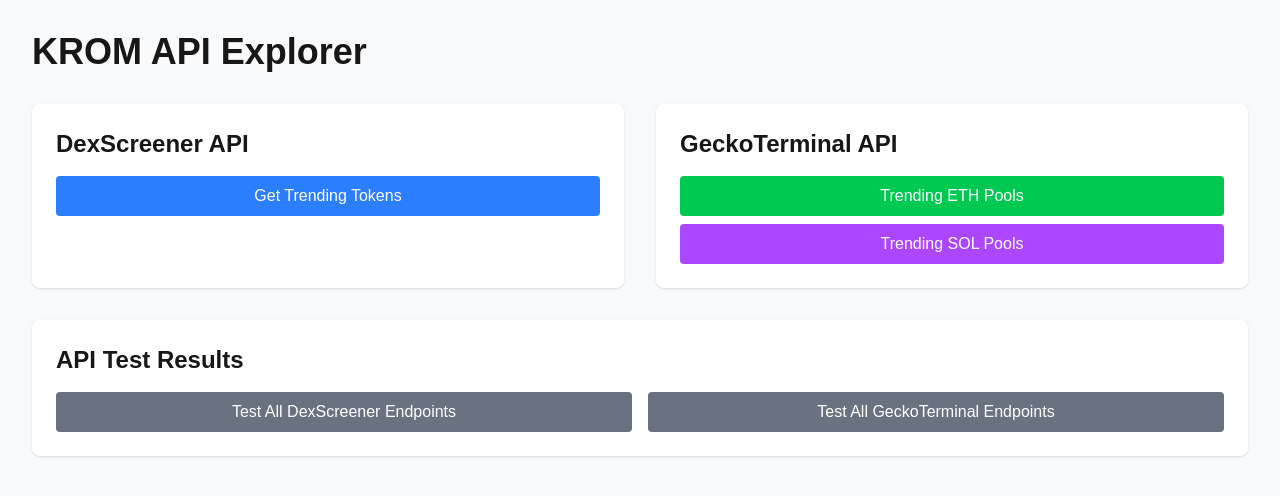
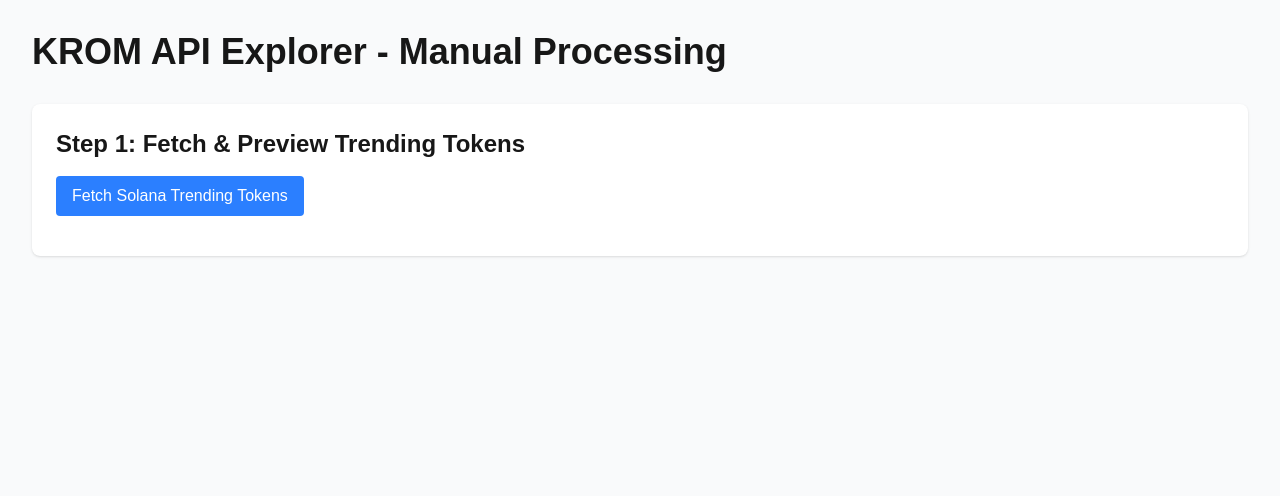
Before and after one commit to Masssa75/krom-api-explorer, a Next.js app: page / in a window 1280 px wide. Shown: the top 496 px of the page. Built offline with nearby package versions, Linux system fonts and the light colour scheme.

Commit message:
feat: add manual GeckoTerminal token processing

```diff
--- a/app/page.tsx
+++ b/app/page.tsx
@@ -2,34 +2,88 @@
 
 import { useState } from 'react';
 
+interface TokenInfo {
+  symbol: string;
+  contract: string;
+  volume_24h: number;
+  age_days: string;
+  pool_created: string;
+  price_usd?: string;
+}
+
 export default function Home() {
-  const [dexResults, setDexResults] = useState<object | null>(null);
-  const [geckoResults, setGeckoResults] = useState<object | null>(null);
+  const [geckoTokens, setGeckoTokens] = useState<TokenInfo[]>([]);
   const [loading, setLoading] = useState<string>('');
   const [error, setError] = useState<string>('');
+  const [processResults, setProcessResults] = useState<any>(null);
 
-  const fetchDexScreenerTrending = async () => {
-    setLoading('dexscreener-trending');
+  const fetchAndPreview = async () => {
+    setLoading('preview');
     setError('');
+    setGeckoTokens([]);
+
     try {
-      const res = await fetch('/api/dexscreener/trending');
-      const data = await res.json();
-      setDexResults(data);
-    } catch {
-      setError('Failed to fetch DexScreener data');
+      // First fetch trending pools
+      const res = await fetch('/api/geckoterminal/trending?network=solana');
+      const result = await res.json();
+
+      if (result.success && result.data?.data) {
+        // Extract token info for preview
+        const tokens: TokenInfo[] = [];
+
+        for (const pool of result.data.data) {
+          const baseTokenId = pool.relationships.base_token.data.id;
+          const contractAddress = baseTokenId.split('_')[1];
+          const [tokenSymbol] = pool.attributes.name.split(' / ');
+
+          // Skip standard tokens
+          if (['SOL', 'USDC', 'USDT', 'ETH', 'BTC'].includes(tokenSymbol)) {
+            continue;
+          }
+
+          const volume24h = parseFloat(pool.attributes.volume_usd.h24);
+          if (volume24h < 10000) continue; // Skip low volume
+
+          const createdAt = new Date(pool.attributes.pool_created_at);
+          const ageInDays = (Date.now() - createdAt.getTime()) / (1000 * 60 * 60 * 24);
+
+          tokens.push({
+            symbol: tokenSymbol,
+            contract: contractAddress,
+            volume_24h: volume24h,
+            age_days: ageInDays.toFixed(1),
+            pool_created: createdAt.toLocaleDateString(),
+            price_usd: pool.attributes.base_token_price_usd
+          });
+        }
+
+        setGeckoTokens(tokens);
+      }
+    } catch (err) {
+      setError('Failed to fetch trending tokens');
     }
     setLoading('');
   };
 
-  const fetchGeckoTrending = async (network: string) => {
-    setLoading(`gecko-${network}`);
+  const processTokens = async () => {
+    if (geckoTokens.length === 0) {
+      setError('No tokens to process. Fetch trending first.');
+      return;
+    }
+
+    setLoading('process');
     setError('');
+
     try {
-      const res = await fetch(`/api/geckoterminal/trending?network=${network}`);
+      const res = await fetch('/api/geckoterminal/process-trending', {
+        method: 'POST',
+        headers: { 'Content-Type': 'application/json' },
+        body: JSON.stringify({ network: 'solana' })
+      });
       const data = await res.json();
-      setGeckoResults(data);
+      setProcessResults(data);
     } catch {
-      setError('Failed to fetch GeckoTerminal data');
+      setError('Failed to process tokens');
     }
     setLoading('');
   };
@@ -37,7 +91,7 @@
   return (
     <main className="min-h-screen p-8 bg-gray-50">
       <div className="max-w-7xl mx-auto">
-        <h1 className="text-4xl font-bold mb-8">KROM API Explorer</h1>
+        <h1 className="text-4xl font-bold mb-8">KROM API Explorer - Manual Processing</h1>
 
         {error && (
           <div className="bg-red-100 border border-red-400 text-red-700 px-4 py-3 rounded mb-4">
@@ -45,87 +99,92 @@
           </div>
         )}
 
-        <div className="grid md:grid-cols-2 gap-8">
-          {/* DexScreener Section */}
-          <div className="bg-white p-6 rounded-lg shadow">
-            <h2 className="text-2xl font-bold mb-4">DexScreener API</h2>
-            <div className="space-y-2">
+        {/* Step 1: Fetch and Preview */}
+        <div className="bg-white p-6 rounded-lg shadow mb-8">
+          <h2 className="text-2xl font-bold mb-4">Step 1: Fetch & Preview Trending Tokens</h2>
           <button
-                onClick={fetchDexScreenerTrending}
-                disabled={loading === 'dexscreener-trending'}
-                className="w-full bg-blue-500 text-white px-4 py-2 rounded hover:bg-blue-600 disabled:opacity-50"
+            onClick={fetchAndPreview}
+            disabled={loading === 'preview'}
+            className="bg-blue-500 text-white px-4 py-2 rounded hover:bg-blue-600 disabled:opacity-50 mb-4"
           >
-                {loading === 'dexscreener-trending' ? 'Loading...' : 'Get Trending Tokens'}
+            {loading === 'preview' ? 'Loading...' : 'Fetch Solana Trending Tokens'}
           </button>
+
+          {geckoTokens.length > 0 && (
+            <div>
+              <h3 className="font-semibold mb-2">Found {geckoTokens.length} tokens (excluding SOL/USDC/etc):</h3>
+              <div className="overflow-x-auto">
+                <table className="min-w-full bg-white border">
+                  <thead>
+                    <tr className="bg-gray-100">
+                      <th className="border px-4 py-2">Symbol</th>
+                      <th className="border px-4 py-2">Contract</th>
+                      <th className="border px-4 py-2">24h Volume</th>
+                      <th className="border px-4 py-2">Age (days)</th>
+                      <th className="border px-4 py-2">Created</th>
+                    </tr>
+                  </thead>
+                  <tbody>
+                    {geckoTokens.map((token, idx) => (
+                      <tr key={idx} className="hover:bg-gray-50">
+                        <td className="border px-4 py-2 font-mono">{token.symbol}</td>
+                        <td className="border px-4 py-2 font-mono text-xs">{token.contract.slice(0, 10)}...</td>
+                        <td className="border px-4 py-2">${(token.volume_24h / 1000).toFixed(1)}k</td>
+                        <td className="border px-4 py-2">{token.age_days}</td>
+                        <td className="border px-4 py-2">{token.pool_created}</td>
+                      </tr>
+                    ))}
+                  </tbody>
+                </table>
               </div>
-
-            {dexResults && (
-              <div className="mt-4">
-                <h3 className="font-semibold mb-2">Results:</h3>
-                <pre className="bg-gray-100 p-4 rounded overflow-auto max-h-96 text-xs">
-                  {JSON.stringify(dexResults, null, 2)}
-                </pre>
             </div>
           )}
         </div>
 
-          {/* GeckoTerminal Section */}
-          <div className="bg-white p-6 rounded-lg shadow">
-            <h2 className="text-2xl font-bold mb-4">GeckoTerminal API</h2>
-            <div className="space-y-2">
+        {/* Step 2: Process */}
+        {geckoTokens.length > 0 && (
+          <div className="bg-white p-6 rounded-lg shadow mb-8">
+            <h2 className="text-2xl font-bold mb-4">Step 2: Save to Database</h2>
+            <p className="mb-4 text-gray-600">
+              This will save new tokens to the crypto_calls table with source='geckoterminal'.
+              Existing tokens will be skipped.
+            </p>
             <button
-                onClick={() => fetchGeckoTrending('ethereum')}
-                disabled={loading === 'gecko-ethereum'}
-                className="w-full bg-green-500 text-white px-4 py-2 rounded hover:bg-green-600 disabled:opacity-50"
+              onClick={processTokens}
+              disabled={loading === 'process'}
+              className="bg-green-500 text-white px-4 py-2 rounded hover:bg-green-600 disabled:opacity-50"
             >
-                {loading === 'gecko-ethereum' ? 'Loading...' : 'Trending ETH Pools'}
+              {loading === 'process' ? 'Processing...' : 'Save New Tokens to Supabase'}
             </button>
-              <button
-                onClick={() => fetchGeckoTrending('solana')}
-                disabled={loading === 'gecko-solana'}
-                className="w-full bg-purple-500 text-white px-4 py-2 rounded hover:bg-purple-600 disabled:opacity-50"
-              >
-                {loading === 'gecko-solana' ? 'Loading...' : 'Trending SOL Pools'}
-              </button>
-            </div>
 
-            {geckoResults && (
-              <div className="mt-4">
+            {processResults && (
+              <div className="mt-4 p-4 bg-gray-100 rounded">
                 <h3 className="font-semibold mb-2">Results:</h3>
-                <pre className="bg-gray-100 p-4 rounded overflow-auto max-h-96 text-xs">
-                  {JSON.stringify(geckoResults, null, 2)}
-                </pre>
+                <pre className="text-sm">{JSON.stringify(processResults, null, 2)}</pre>
               </div>
             )}
           </div>
-        </div>
+        )}
 
-        {/* Test Results Section */}
-        <div className="mt-8 bg-white p-6 rounded-lg shadow">
-          <h2 className="text-2xl font-bold mb-4">API Test Results</h2>
-          <div className="grid md:grid-cols-2 gap-4">
-            <button
-              onClick={async () => {
-                const res = await fetch('/api/test/dexscreener');
-                const data = await res.json();
-                setDexResults(data);
-              }}
-              className="bg-gray-500 text-white px-4 py-2 rounded hover:bg-gray-600"
-            >
-              Test All DexScreener Endpoints
-            </button>
-            <button
-              onClick={async () => {
-                const res = await fetch('/api/test/geckoterminal');
-                const data = await res.json();
-                setGeckoResults(data);
-              }}
-              className="bg-gray-500 text-white px-4 py-2 rounded hover:bg-gray-600"
-            >
-              Test All GeckoTerminal Endpoints
-            </button>
+        {/* Step 3: Instructions */}
+        {processResults?.results?.processed > 0 && (
+          <div className="bg-white p-6 rounded-lg shadow">
+            <h2 className="text-2xl font-bold mb-4">Step 3: Run X Analysis</h2>
+            <p className="mb-2">Now that tokens are saved, you can:</p>
+            <ol className="list-decimal list-inside space-y-2 text-gray-700">
+              <li>Go to your Supabase dashboard</li>
+              <li>Run the <code className="bg-gray-100 px-1 rounded">crypto-x-analyzer-nitter</code> edge function</li>
+              <li>It will process tokens with source='geckoterminal' that don't have X analysis yet</li>
+              <li>High-scoring tokens (5+) will trigger Telegram notifications automatically</li>
+            </ol>
+
+            <div className="mt-4 p-4 bg-blue-50 rounded">
+              <p className="text-sm">
+                <strong>Tip:</strong> You can also trigger the orchestrator function which runs all analysis steps automatically.
+              </p>
             </div>
           </div>
+        )}
       </div>
     </main>
   );
--- a/package.json
+++ b/package.json
@@ -9,6 +9,7 @@
     "lint": "next lint"
   },
   "dependencies": {
+    "@supabase/supabase-js": "^2.52.1",
     "next": "15.4.4",
     "react": "19.1.0",
     "react-dom": "19.1.0"
```
Also changed, not shown: app/api/geckoterminal/process-trending/route.ts (added, +160 -0 lines), 1 other file (tests, documents, lock files or other folders). Lines whose indentation alone changed are shown as unchanged.
